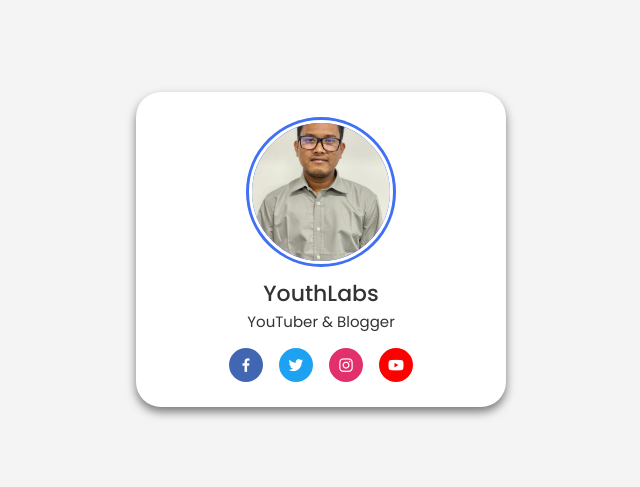
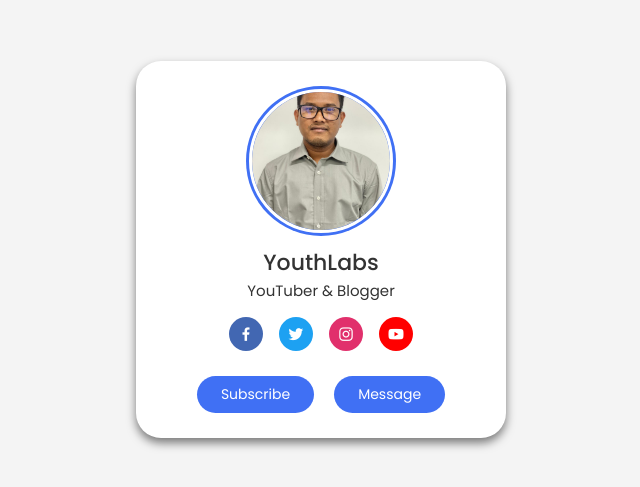
Before and after one commit to uzzal71/html-css-design, a plain HTML site: page profile-card/index.html in a window 1280 px wide. Shown: the part 151-638 px from the top of the page, without its empty margins (319-959 px from the left). Drawn offline with nearby package versions, Linux system fonts and the light colour scheme.

Commit message:
profile card

```diff
--- a/profile-card/index.html
+++ b/profile-card/index.html
@@ -35,6 +35,11 @@
           <i class="bx bxl-youtube"></i>
         </a>
       </div>
+
+      <div class="buttons">
+        <button class="button">Subscribe</button>
+        <button class="button">Message</button>
+      </div>
     </div>
   </body>
 </html>
--- a/profile-card/style.css
+++ b/profile-card/style.css
@@ -81,3 +81,27 @@ body {
   background-color: #4070f4;
   text-decoration: none;
 }
+
+.profile-card .buttons {
+  display: flex;
+  align-items: center;
+  margin-top: 25px;
+}
+
+.buttons .button {
+  color: #fff;
+  font-size: 14px;
+  font-weight: 400;
+  border: none;
+  border-radius: 25px;
+  margin: 0 10px;
+  padding: 8px 24px;
+  background-color: #4070f4;
+  cursor: pointer;
+
+  transition: all 0.3s ease;
+}
+
+.buttons .button:hover {
+  background-color: #0e4bf1;
+}
```
